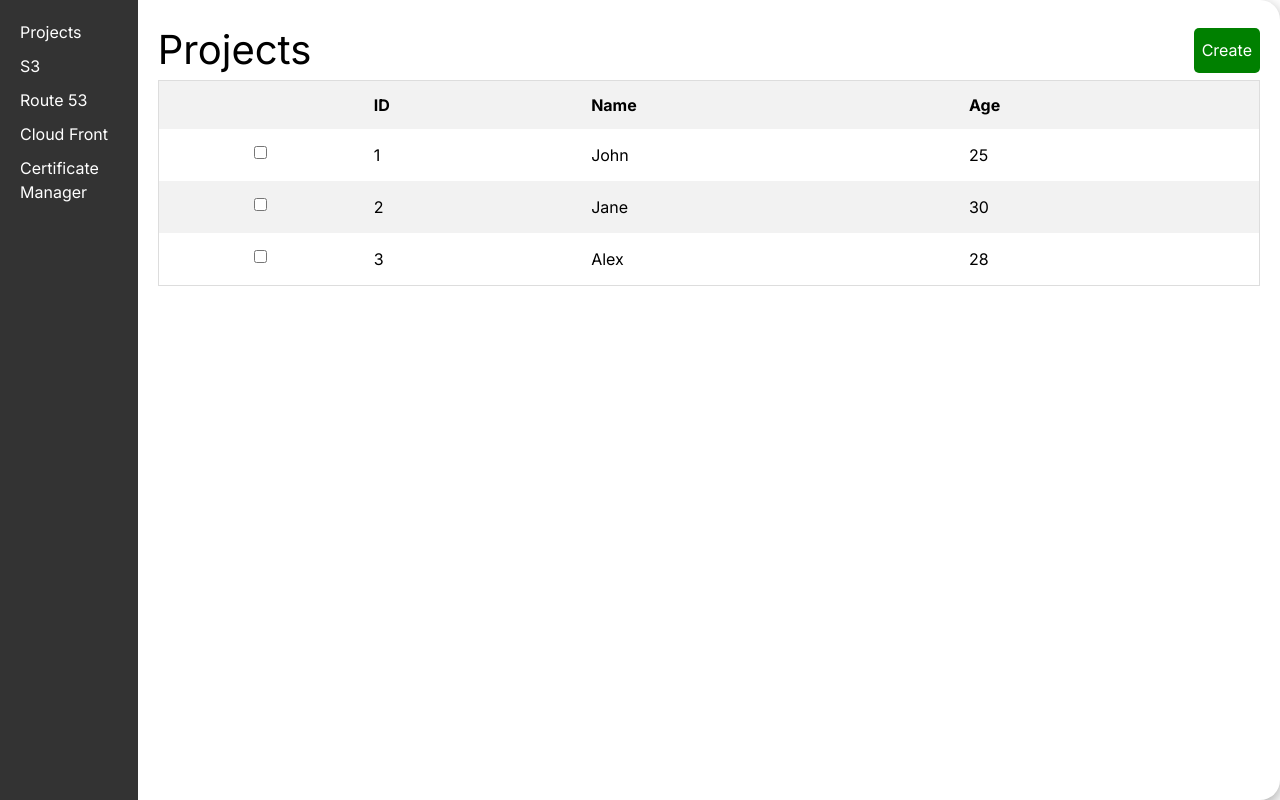
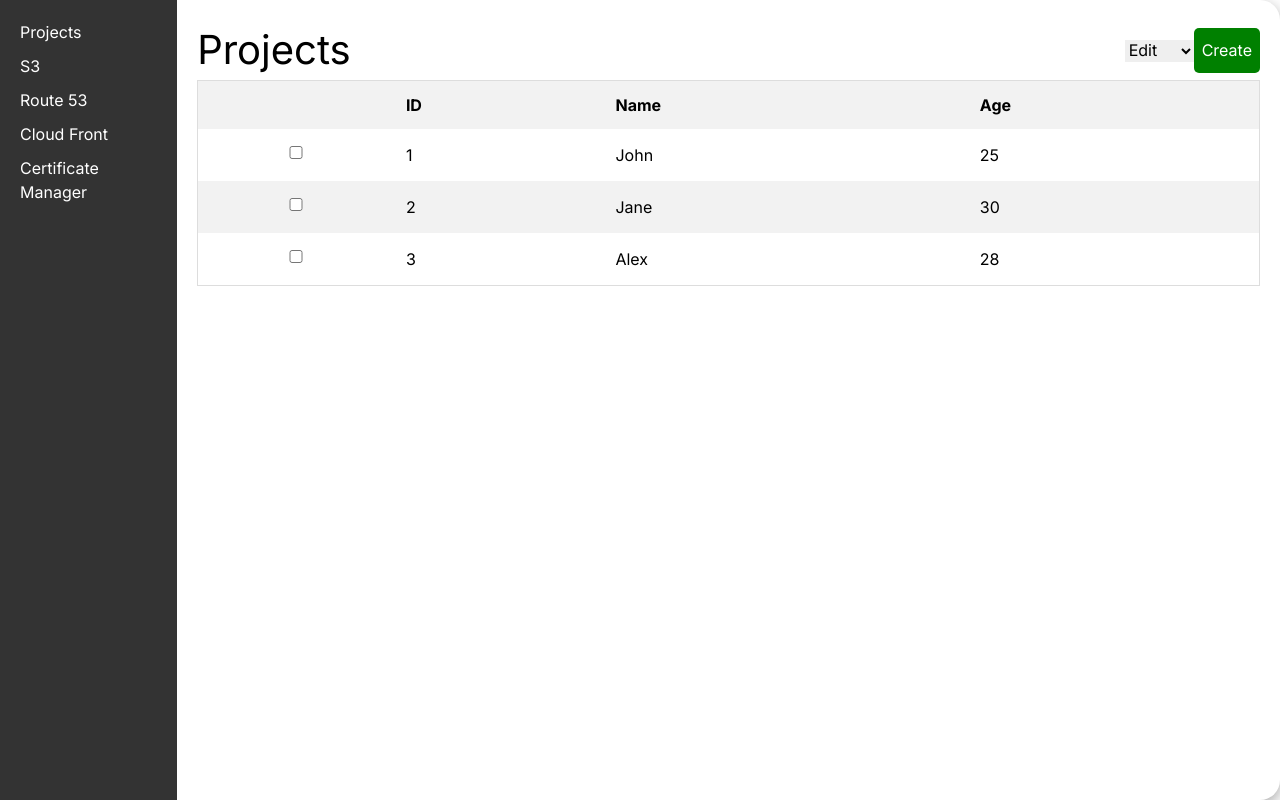
Before and after one commit to Mechanosec/aws-preparation-app, a Next.js app: page / in a window 1280 px wide. Built offline with nearby package versions, Linux system fonts and the light colour scheme.

Commit message:
prepare pages

```diff
--- /dev/null
+++ b/src/app/components/Header/header.module.css
@@ -0,0 +1,18 @@
+.Header {
+  display: flex;
+  justify-content: space-between;
+  align-items: center;
+}
+
+.Header h1 {
+  font-size: 40px;
+}
+
+.Header button {
+  height: 45px;
+  padding: 8px;
+  border-radius: 5px;
+
+  color: white;
+  background-color: green;
+}
--- /dev/null
+++ b/src/app/components/Header/header.tsx
@@ -0,0 +1,22 @@
+import { FC } from "react";
+import styles from "./header.module.css";
+
+const Header: FC = () => {
+  return (
+    <>
+      <div className={styles.Header}>
+        <h1>Projects</h1>
+        <div>
+          <select>
+            <option>Edit</option>
+            <option>Clone</option>
+            <option>Delete</option>
+          </select>
+          <button>Create</button>
+        </div>
+      </div>
+    </>
+  );
+};
+
+export default Header;
--- a/src/app/components/Project/project.module.css
+++ b/src/app/components/Project/project.module.css
@@ -1,25 +1,6 @@
 .Project {
   padding: 20px;
   width: 100%;
-}
-
-.ProjectHeader {
-  display: flex;
-  justify-content: space-between;
-  align-items: center;
-}
-
-.ProjectHeader h1 {
-  font-size: 40px;
-}
-
-.ProjectHeader button {
-  height: 45px;
-  padding: 8px;
-  border-radius: 5px;
-
-  color: white;
-  background-color: green;
 }
 
 .Project input {
--- a/src/app/components/Project/project.tsx
+++ b/src/app/components/Project/project.tsx
@@ -1,5 +1,6 @@
 import React from "react";
 import styles from "./project.module.css";
+import Header from "../Header/header";
 
 const initialData = [
   { id: 1, name: "John", age: 25 },
@@ -11,10 +12,7 @@ const initialData = [
 const Project: React.FC = () => {
   return (
     <div className={styles.Project}>
-      <div className={styles.ProjectHeader}>
-        <h1>Projects</h1>
-        <button>Create</button>
-      </div>
+      <Header />
       <table>
         <thead>
           <tr>
--- /dev/null
+++ b/src/app/components/S3Page/s3Page.tsx
@@ -0,0 +1,61 @@
+import { FC } from "react";
+
+const someS3data = [
+  {
+    name: "asd",
+    region: "asd",
+    access: "asdasd",
+    creationDate: "",
+  },
+  {
+    name: "asd",
+    region: "asd",
+    access: "asdasd",
+    creationDate: "",
+  },
+  {
+    name: "asd",
+    region: "asd",
+    access: "asdasd",
+    creationDate: "",
+  },
+  {
+    name: "asd",
+    region: "asd",
+    access: "asdasd",
+    creationDate: "",
+  },
+];
+
+const S3Page: FC = () => {
+  return (
+    <div>
+      <table>
+        <thead>
+          <tr>
+            <th></th>
+            <th>Name</th>
+            <th>AWS Region</th>
+            <th>Access</th>
+            <th>Creation date</th>
+          </tr>
+        </thead>
+        <tbody>
+          {someS3data.map((s3Data) => {
+            return (
+              <tr key={s3Data.name}>
+                <td></td>
+                <td>{s3Data.name}</td>
+                <td>{s3Data.region}</td>
+                <td>{s3Data.access}</td>
+                <td>{s3Data.creationDate}</td>
+              </tr>
+            );
+          })}
+        </tbody>
+      </table>
+    </div>
+  );
+};
+
+export default S3Page;
--- a/src/app/components/SideMenu/sideMenu.module.css
+++ b/src/app/components/SideMenu/sideMenu.module.css
@@ -1,5 +1,5 @@
 .sideMenu {
-  width: 150px;
+  width: 200px;
   height: 100vh;
   background-color: #333;
   color: #fff;
--- a/src/app/layout.tsx
+++ b/src/app/layout.tsx
@@ -1,22 +1,29 @@
-import './globals.css'
-import type { Metadata } from 'next'
-import { Inter } from 'next/font/google'
+import "./globals.css";
+import type { Metadata } from "next";
+import { Inter } from "next/font/google";
+import Providers from "./providers/providers";
+import { ReactQueryDevtools } from "@tanstack/react-query-devtools";
 
-const inter = Inter({ subsets: ['latin'] })
+const inter = Inter({ subsets: ["latin"] });
 
 export const metadata: Metadata = {
-  title: 'Create Next App',
-  description: 'Generated by create next app',
-}
+  title: "Create Next App",
+  description: "Generated by create next app",
+};
 
 export default function RootLayout({
   children,
 }: {
-  children: React.ReactNode
+  children: React.ReactNode;
 }) {
   return (
     <html lang="en">
-      <body className={inter.className}>{children}</body>
+      <body className={inter.className}>
+        <Providers>
+          <ReactQueryDevtools initialIsOpen={false} />
+          {children}
+        </Providers>
+      </body>
     </html>
-  )
+  );
 }
--- /dev/null
+++ b/src/app/providers/providers.tsx
@@ -0,0 +1,17 @@
+"use client";
+import { QueryClient, QueryClientProvider } from "@tanstack/react-query";
+import React, { FC, ReactNode } from "react";
+
+type Proviers = {
+  children: ReactNode;
+};
+
+const Providers: FC<Proviers> = ({ children }) => {
+  const [queryClient] = React.useState(() => new QueryClient());
+
+  return (
+    <QueryClientProvider client={queryClient}>{children}</QueryClientProvider>
+  );
+};
+
+export default Providers;
```
Also changed, not shown: src/app/components/S3Page/s3Page.module.css (added).
